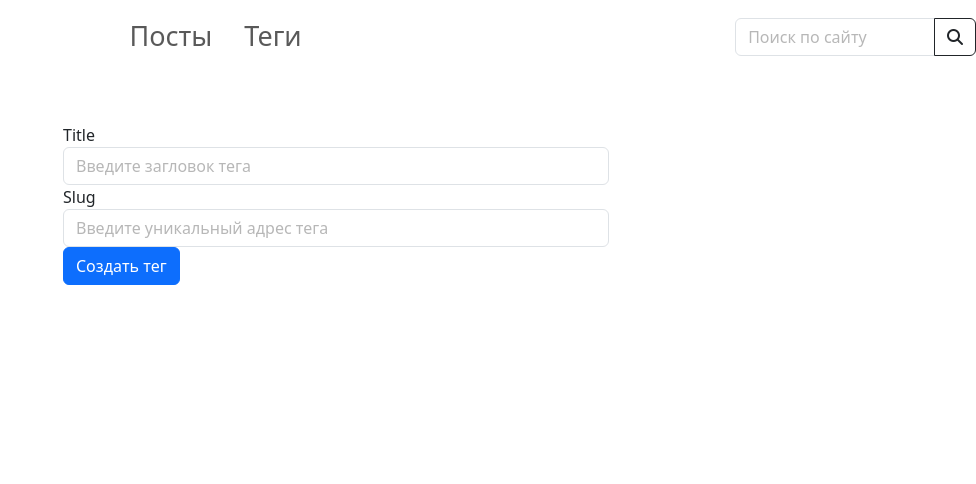
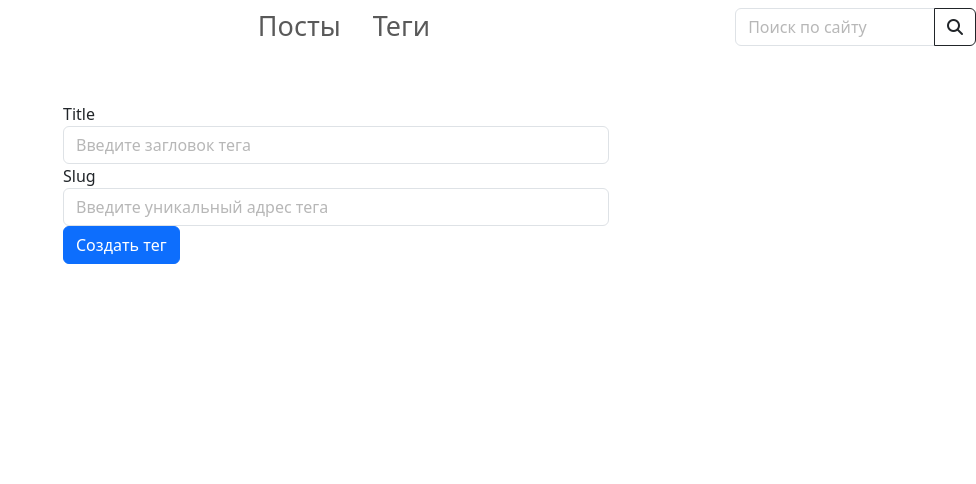
Before and after one commit to ainurkamal/blog_django, a Django app: page /blog/tag/create in a window 1280 px wide. Shown: the top 484 px of the page, without its empty margins (304-1280 px from the left). Run offline with Django 4.2, Linux system fonts and the light colour scheme; the visitor is signed in with stand-in values (Sample User, id 1); some libraries are stand-ins or nearby versions.

Commit message:
Place navbar links in the center
* Navbar links are now absolutely centered.
* Added scrollbar to all pages

```diff
--- a/static/css/styles.css
+++ b/static/css/styles.css
@@ -1,9 +1,19 @@
+body {
+    overflow-y: scroll;
+}
+
 .nav-posts,
 .nav-tags {
     font-size: 27px;
     /* размер шрифта */
     font-weight: semibold;
     /* жирный шрифт */
+}
+
+ul.navbar-nav {
+    position: absolute;
+    left: 50%;
+    transform: translateX(-50%);
 }
 
 /* For tag create input placeholder */
--- a/templates/base.html
+++ b/templates/base.html
@@ -20,8 +20,10 @@
 
 <body>
     <nav class="navbar navbar-expand-lg">
+        <!-- Navbar main links -->
         <div class="container-fluid">
-            <ul class="navbar-nav mx-auto nav-underline">
+            <ul class="navbar-nav nav-underline">
+                <li class="nav-item flex-grow-1"></li>
                 <li class="nav-item">
                     <a class="nav-link nav-posts" aria-current="page" href="{% url 'posts_list_url' %}">
                         Посты
@@ -34,10 +36,13 @@
                 </li>
             </ul>
         </div>
+
+        <!-- Search form -->
         <form class="d-flex justify-content-lg-end" role="search" action="{% url 'posts_list_url' %}">
             <div class="input-group">
                 <input class="form-control" type="search" placeholder="Поиск по сайту" aria-label="Search" name="search">
                 <button class="btn btn-outline-dark" type="submit">
+                    <!-- Search icon -->
                     <i class="fas fa-search" aria-hidden="true"></i>
                 </button>
             </div>
@@ -52,6 +57,7 @@
                     Здесь пока ничего нет
                 {% endblock %}
 
+                <!-- Pagination form -->
                 {% if is_paginated %}
                     <nav aria-label="Page navigation">
                         <ul class="pagination justify-content-center">
@@ -89,6 +95,7 @@
         </div>
     </div>
 
+    <!-- Admin panel -->
     {% if request.user.is_authenticated and request.user.is_staff %}
         <div class="admin-panel  aligns-items-center">
             <a href="/admin" class="btn btn-info">
```
